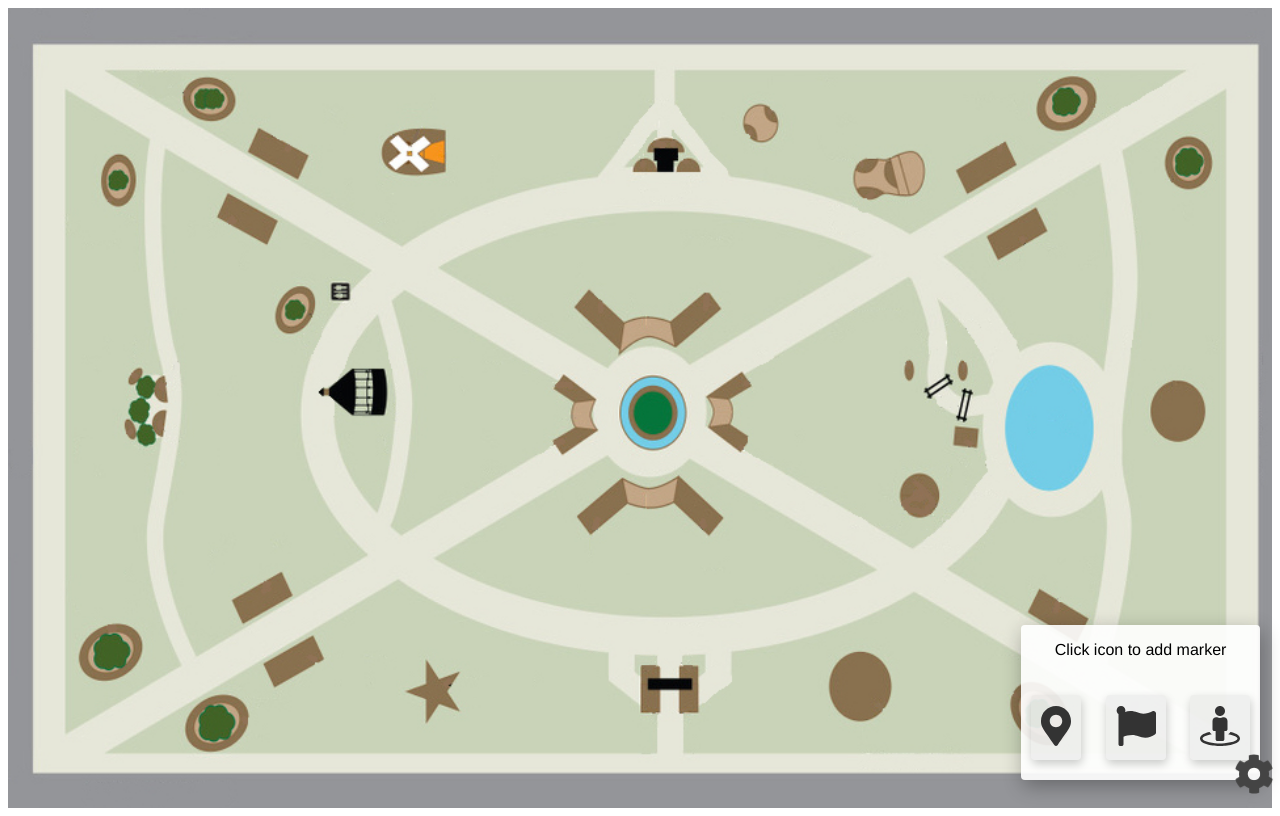
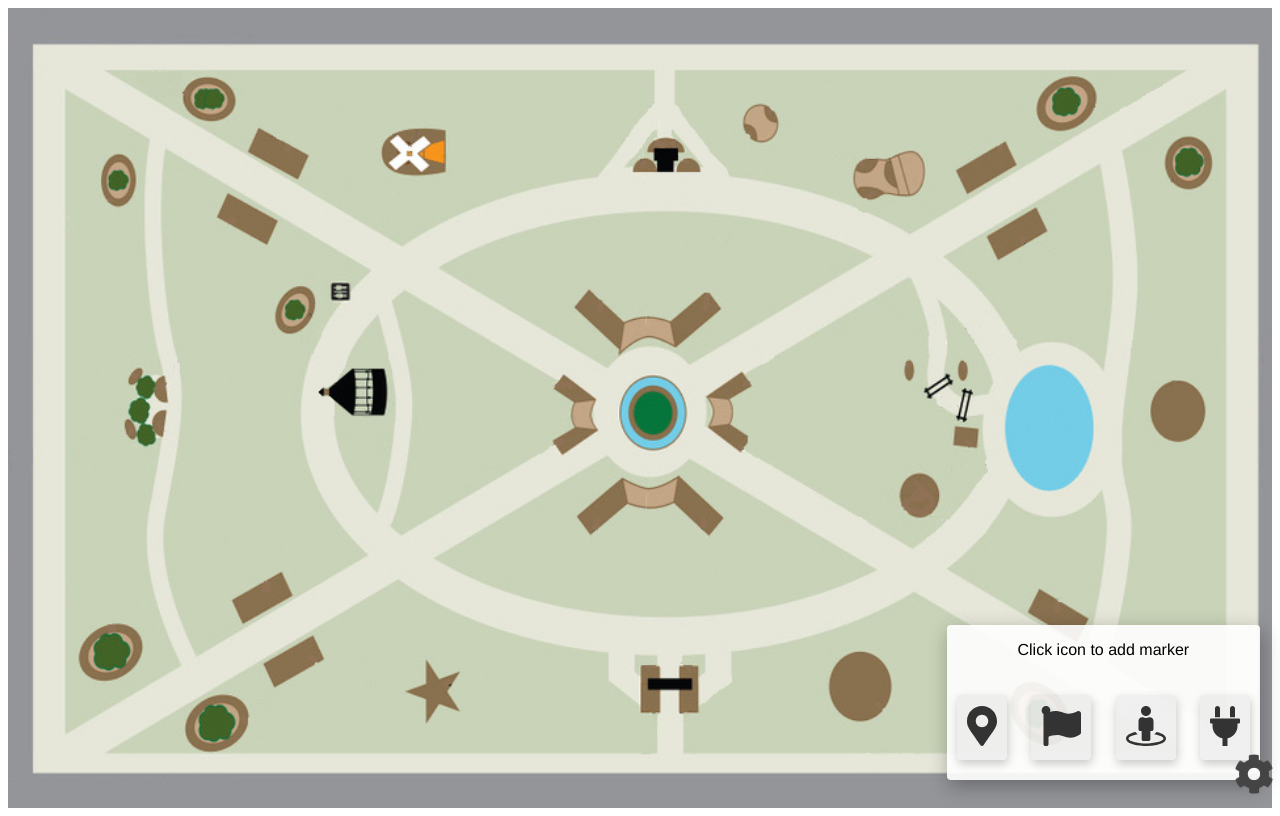
Before and after one commit to somesang/centennial-park, a website: page index.html in a window 1280 px wide. Drawn offline with nearby package versions, Linux system fonts and the light colour scheme.

Commit message:
Add power plug icon

```diff
--- a/index.html
+++ b/index.html
@@ -20,6 +20,7 @@
         <button class="add-marker add-map-marker"><i class="marker-map fas fa-map-marker-alt"></i></button>
         <button class="add-marker add-flag"><i class="marker-flag fas fa-flag"></i></button>
         <button class="add-marker add-person"><i class="marker-person fas fa-street-view"></i></button>
+        <button class="add-marker add-power"><i class="marker-person fas fa-plug"></i></button>
       </div>
       </div>
 
```
